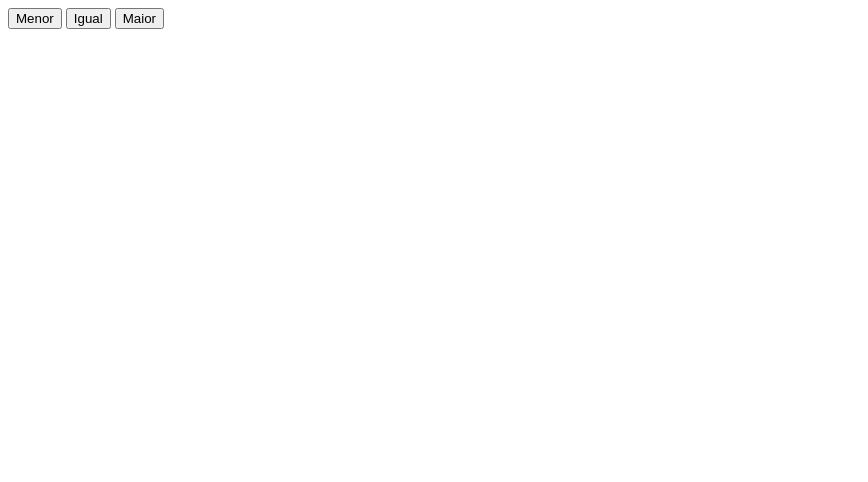
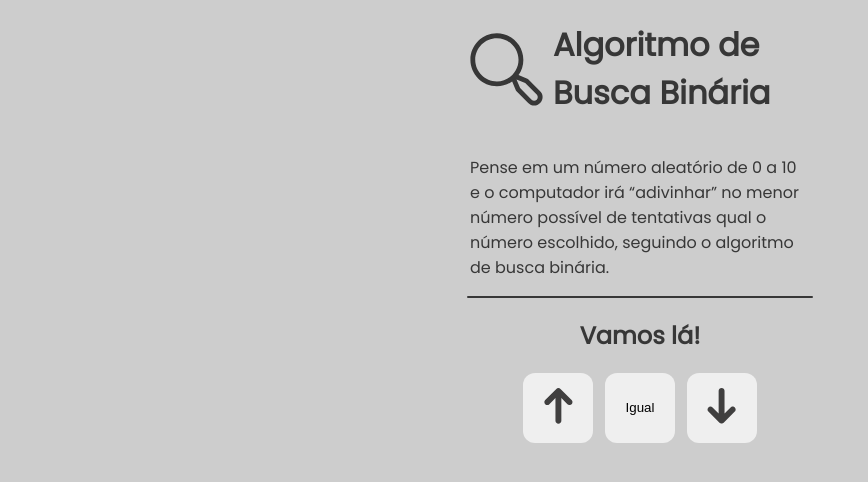
Before and after one commit to k3nn0b1/binarySearch2.0, a plain HTML site: page index.html in a window 1280 px wide. Shown: the whole page, without its empty margins (0-868 px from the left). Drawn offline with Linux system fonts and the light colour scheme.

Commit message:
add styles and folder mngmnt

```diff
--- a/index.html
+++ b/index.html
@@ -1,16 +1,46 @@
 <!DOCTYPE html>
-<html lang="en">
+<html lang="pt-br">
   <head>
     <meta charset="UTF-8" />
     <meta name="viewport" content="width=device-width, initial-scale=1.0" />
-    <title>Document</title>
+    <title>Algoritmo de Busca Binária</title>
+    <link
+      rel="icon"
+      type="image/x-icon"
+      href="./src/assets/images/favIcon.svg"
+    />
+    <link rel="stylesheet" href="style.css" />
   </head>
   <body>
+    <div id="mainSession">
+      <div id="mainTitle">
+        <img
+          id="searchIcon"
+          src="/src/assets/images/searchIcon.svg"
+          alt="searchIcon"
+        />
+        <h1>Algoritmo de Busca Binária</h1>
+      </div>
+      <p id="subtitle">
+        Pense em um número aleatório de 0 a 10 e o computador irá “adivinhar” no
+        menor número possível de tentativas qual o número escolhido, seguindo o
+        algoritmo de busca binária.
+      </p>
+    </div>
 
-    <button id="menor">Menor</button>
-    <button id="Igual">Igual</button>
-    <button id="maior">Maior</button>
+    <div id="cut"></div>
 
+    <h2 id="call">Vamos lá!</h2>
+
+    <div id="operators">
+      <button class="buttons" id="more">
+        <img src="./src/assets/images/arrowUp.svg" alt="Maior" />
+      </button>
+      <button class="buttons" id="equal">Igual</button>
+      <button class="buttons" id="less">
+        <img src="./src/assets/images/arrowDown.svg" alt="Menor" />
+      </button>
+    </div>
     <script src="./script.js"></script>
   </body>
 </html>
--- a/script.js
+++ b/script.js
@@ -4,9 +4,9 @@ let highestValue = array.length - 1;
 let mid = Math.floor((highestValue + lowerValue) / 2);
 
 //vai transformar os botoes em variaveis (boolean)
-const lessButton = document.getElementById("menor");
-const moreButton = document.getElementById("maior");
-const equalButton = document.getElementById("Igual");
+const lessButton = document.getElementById("less");
+const moreButton = document.getElementById("more");
+const equalButton = document.getElementById("equal");
 
 //vai atualizar o num do meio
 function updateMid() {
@@ -54,17 +54,20 @@ function enableButtons() {
 
 
 //eventos de clique nos botoes e chamadas de funcao
-document.getElementById("maior").addEventListener("click", () => {
+document.getElementById("more").addEventListener("click", () => {
   moreThan();
 });
 
-document.getElementById("menor").addEventListener("click", () => {
+document.getElementById("less").addEventListener("click", () => {
   lessThan();
 });
 
-document.getElementById("Igual").addEventListener("click", () => {
+document.getElementById("equal").addEventListener("click", () => {
   disableButtons();
 });
 
 //chamar função de validação de tamanho do array
 checkArrayLength();
+
+
+//igual recebe midValue
--- /dev/null
+++ b/style.css
@@ -0,0 +1,59 @@
+@font-face {
+  font-family: poppins;
+  src: url(./src/assets/fonts/Poppins-Regular.ttf);
+}
+
+body{
+  margin: 0;
+  padding: 0;
+  box-sizing: border-box;
+  background-color: #CDCDCD;
+  font-family: poppins, Arial, Helvetica, sans-serif;
+  display: flex;
+  flex-direction: column;
+  align-items: center;
+  color: #373737;
+}
+
+#mainSession{
+  display: flex;
+  flex-direction: column;
+  width: 340px;
+
+}
+
+
+#mainTitle{
+  display: flex;
+  gap: 10px;
+}
+
+#subtitle{
+  text-align:start;
+}
+
+#cut{
+  height: 2px;
+  width: 346px;
+  background-color: #373737;
+  border-radius: 20px;
+}
+
+#operators{
+  display: flex;
+  gap: 12px;
+}
+
+.buttons{
+  width: 70px;
+  height: 70px;
+  border-radius: 12px;
+  border-style: none;
+  cursor: pointer;
+
+}
+
+.buttons:hover{
+  width: 73px;
+  height: 73px;
+}
```
Also changed, not shown: src/assets/fonts/Poppins-Regular.ttf (added), src/assets/images/arrowDown.svg (added), src/assets/images/arrowUp.svg (added), src/assets/images/favIcon.svg (added), src/assets/images/searchIcon.svg (added).
